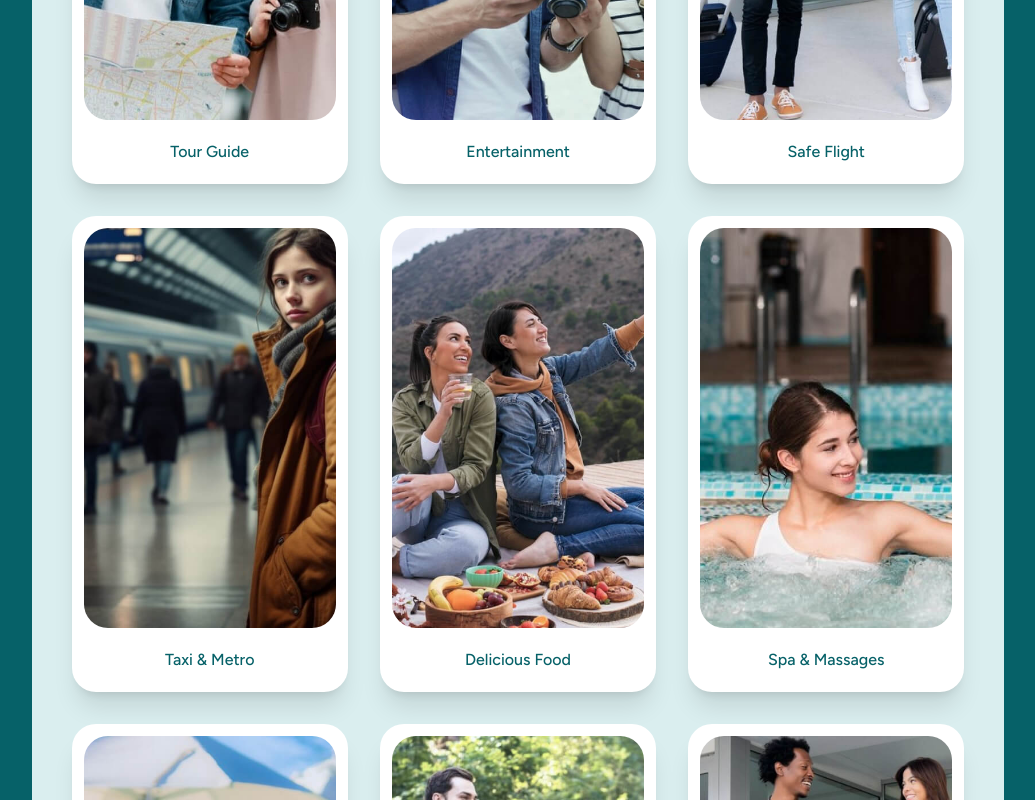
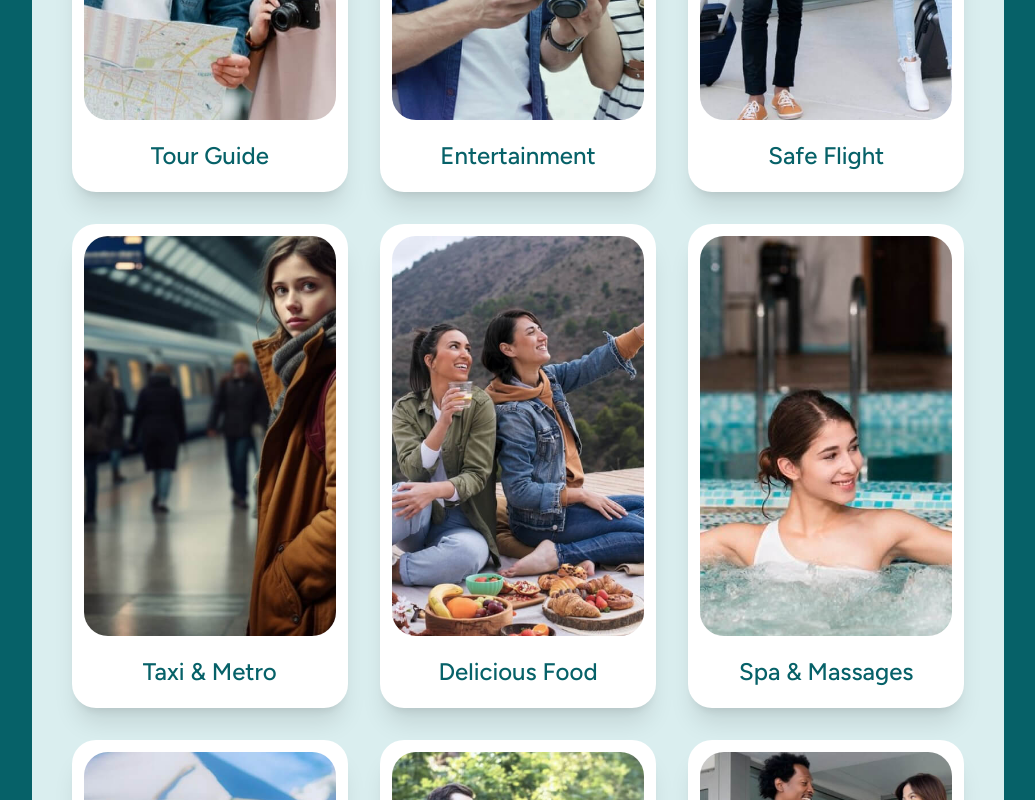
Before and after one commit to Itssanthoshhere/Travelor, a React (Vite) app: page /about in a window 1280 px wide. Shown: the part 3060-3860 px from the top of the page, without its empty margins (122-1157 px from the left). Built offline with nearby package versions, Linux system fonts and the light colour scheme; a web font is replaced by a local one.

Commit message:
fix: correct typo in class name on About page

```diff
--- a/src/Pages/About/About.jsx
+++ b/src/Pages/About/About.jsx
@@ -266,7 +266,7 @@ const About = () => {
                     </div>
 
                     <span
-                      className="text-center block pt-5 pb-2 txt-2xl
+                      className="text-center block pt-5 pb-2 text-2xl
                      font-medium text-secondary group-hover:text-yellow transition-colors duration-500"
                     >
                       {srv.name}
```
